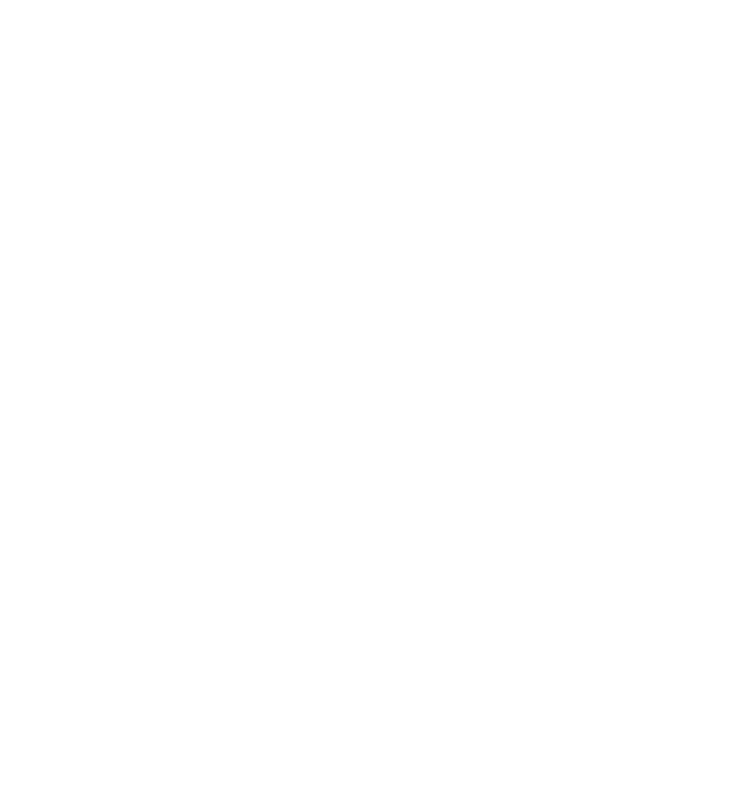
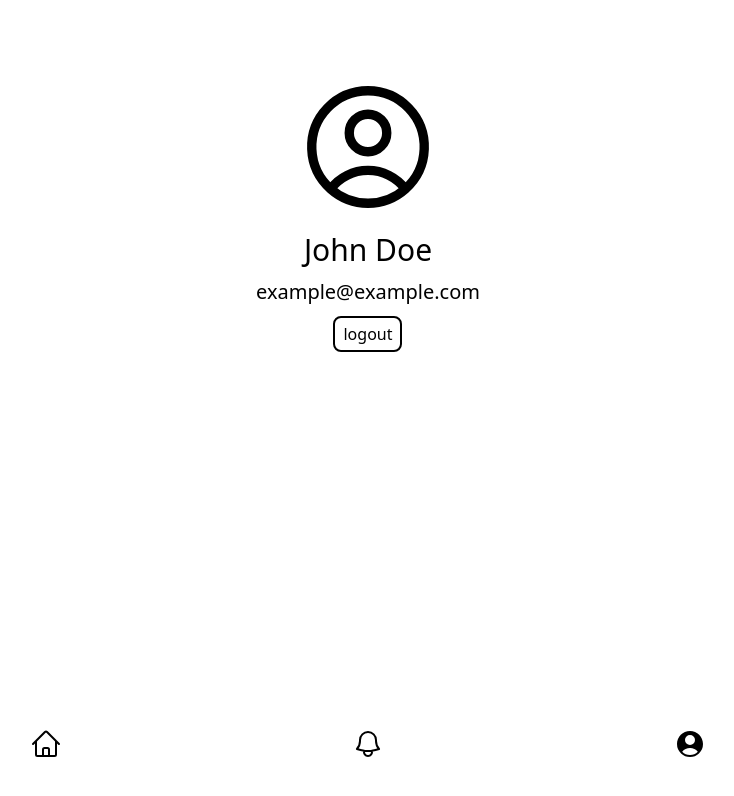
Before and after one commit to NYCU-SDC/eng-training-social-frontend, a React (Vite) app: page /user/me in a window 1280 px wide. Before the commit this address had no page. Shown: the top 796 px of the page, without its empty margins (272-1006 px from the left). Built offline with nearby package versions, Linux system fonts and the light colour scheme.

Commit message:
add account page

```diff
--- a/src/App.tsx
+++ b/src/App.tsx
@@ -2,6 +2,7 @@
 import Home from "@/pages/Home";
 import CreatePost from "@/pages/CreatePost.tsx";
 import Post from "@/pages/Post";
+import Account from "@/pages/Account.tsx";
 
 function App() {
   return (
@@ -9,6 +10,7 @@
       <Route path="/" element={<Home />} />
       <Route path="/post/create" element={<CreatePost />} />
       <Route path="/post/:id" element={<Post />} />
+      <Route path="/user/me" element={<Account />} />
     </Routes>
   );
 }
--- a/src/components/Navigation.tsx
+++ b/src/components/Navigation.tsx
@@ -9,18 +9,21 @@
   BellIcon as BellIconSolid,
   UserCircleIcon as UserCircleSolid,
 } from "@heroicons/react/24/solid";
+import { useNavigate } from "react-router";
 
 export default function Navigation({
   page = "home",
 }: {
   page?: "home" | "notifications" | "account";
 }) {
+  const navigate = useNavigate();
+
   return (
     <div className="flex items-center justify-evenly px-3 py-2">
       {page == "home" ? (
         <HomeIconSolid className="size-8" />
       ) : (
-        <HomeIconOutline className="size-8" />
+        <HomeIconOutline onClick={() => navigate("/")} className="size-8" />
       )}
       {page == "notifications" ? (
         <BellIconSolid className="size-8" />
@@ -30,7 +33,10 @@
       {page == "account" ? (
         <UserCircleSolid className="size-8" />
       ) : (
-        <UserCircleOutline className="size-8" />
+        <UserCircleOutline
+          onClick={() => navigate("/user/me")}
+          className="size-8"
+        />
       )}
     </div>
   );
--- /dev/null
+++ b/src/pages/Account.tsx
@@ -0,0 +1,28 @@
+import { useState } from "react";
+import { UserCircleIcon } from "@heroicons/react/24/outline";
+import Button from "@/components/Button.tsx";
+import Navigation from "@/components/Navigation.tsx";
+
+export default function Account() {
+  const [isLoggedIn, setIsLoggedIn] = useState(true);
+
+  return (
+    <div className="h-screen flex flex-col items-center justify-between py-8">
+      {isLoggedIn ? (
+        <div className="pt-10 flex flex-col gap-2.5 items-center">
+          <UserCircleIcon className="size-[150px]" />
+          <h1 className="font-medium text-3xl">John Doe</h1>
+          <p className="text-xl">example@example.com</p>
+          <Button onClick={() => setIsLoggedIn((prev) => !prev)}>logout</Button>
+        </div>
+      ) : (
+        <div className="h-full flex flex-col items-center justify-center">
+          <Button onClick={() => setIsLoggedIn((prev) => !prev)}> login</Button>
+        </div>
+      )}
+      <div className="w-full">
+        <Navigation page="account" />
+      </div>
+    </div>
+  );
+}
```
